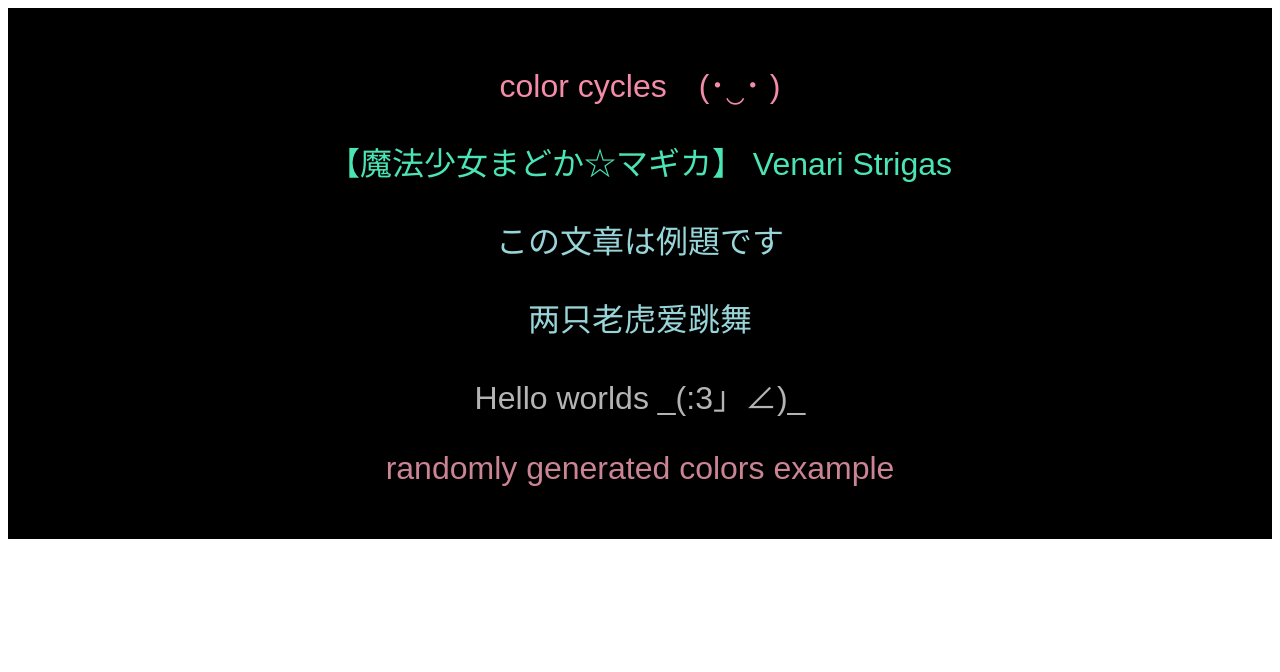
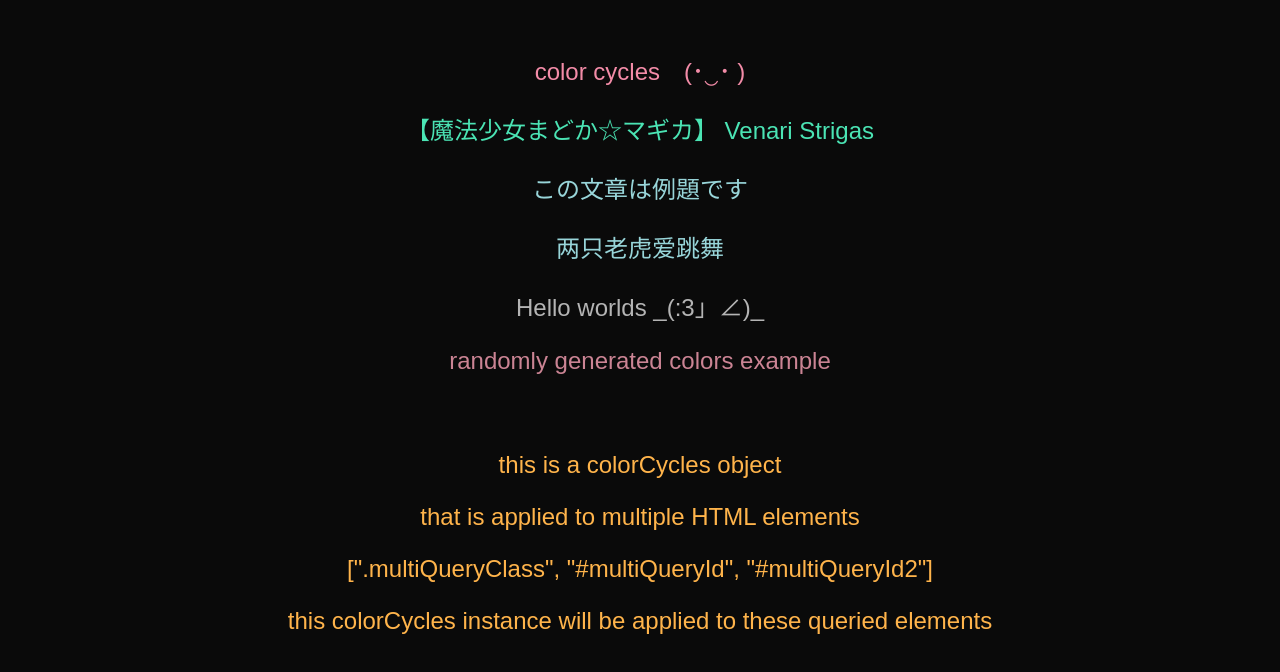
Before and after one commit to senaonp/colorCycles, a plain HTML site: page index.html in a window 1280 px wide. Drawn offline with Linux system fonts and the light colour scheme.

Commit message:
add multiqueried text elements example ColorCycle

```diff
--- a/colorCycles.js
+++ b/colorCycles.js
@@ -68,6 +68,12 @@ let randomColorsCycle = new ColorCycles({
 	transition: '1s',
 	elemQueries: ["#randomColorsExample"],
 });
+let multiElementColorsCycle = new ColorCycles({
+	colors: ["pink", "springgreen", "orange", "aqua", "yellow", "fuchsia"],
+	pause: 1000,
+	transition: '0.5s',
+	elemQueries: [".multiQueryClass", "#multiQueryId", "#multiQueryId2"],
+});
 
 
 exampleColors.startColors();
@@ -75,3 +81,4 @@ myCustomFont.startColors();
 myCustomFont2.startColors();
 myCustomFont3.startColors();
 randomColorsCycle.startColors();
+multiElementColorsCycle.startColors();
--- a/index.html
+++ b/index.html
@@ -5,14 +5,19 @@
 <meta http-equiv="Content-Type" content="text/html; charset=utf-8" />
 </head>
 
-<body>
-<div style="background-color:rgb(0,0,0);padding:20px;text-align:center;font-size:2em;font-family:arial;display:block;">
+<body style="background-color:rgb(10,10,10);">
+<div style="padding:20px;text-align:center;font-size:1.5em;font-family:arial;display:block;">
 	<p id="example">color cycles　(･‿･ )</p>
 	<p id="testText">【魔法少女まどか☆マギカ】 Venari Strigas</p>
 	<p id="testText2">この文章は例題です</p>
 	<p id="testText3">两只老虎爱跳舞</p>
 	<p id="otherId">Hello worlds _(:3」∠)_</p>
 	<p id="randomColorsExample">randomly generated colors example</p>
+	<br />
+	<p class="multiQueryClass">this is a colorCycles object</p>
+	<p class="multiQueryClass">that is applied to multiple HTML elements</p>
+	<p id="multiQueryId">[".multiQueryClass", "#multiQueryId", "#multiQueryId2"]</p>
+	<p id="multiQueryId2">this colorCycles instance will be applied to these queried elements</p>
 </div>
 </body>
 
--- a/typescript-version/colorCycles.js
+++ b/typescript-version/colorCycles.js
@@ -77,8 +77,15 @@ var randomColorsCycle = new ColorCycles({
     transition: '1s',
     elemQueries: ["#randomColorsExample"]
 });
+var multiElementColorsCycle = new ColorCycles({
+    colors: ["pink", "springgreen", "orange", "aqua", "yellow", "fuchsia"],
+    pause: 1000,
+    transition: '0.5s',
+    elemQueries: [".multiQueryClass", "#multiQueryId", "#multiQueryId2"]
+});
 exampleColors.startColors();
 myCustomFont.startColors();
 myCustomFont2.startColors();
 myCustomFont3.startColors();
 randomColorsCycle.startColors();
+multiElementColorsCycle.startColors();
```
Also changed, not shown: typescript-version/index.html (+7 -2 lines), 1 other file.
